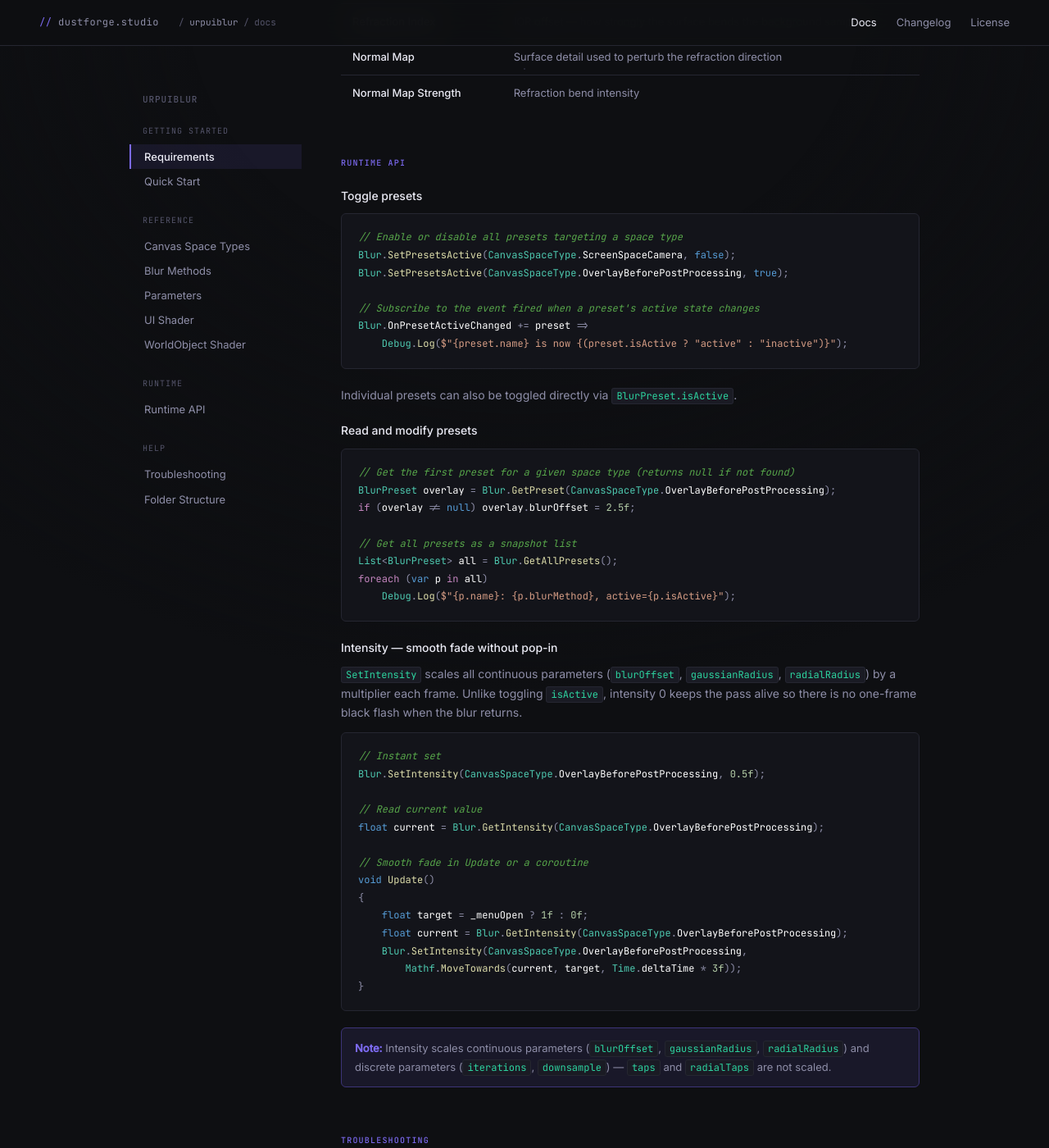
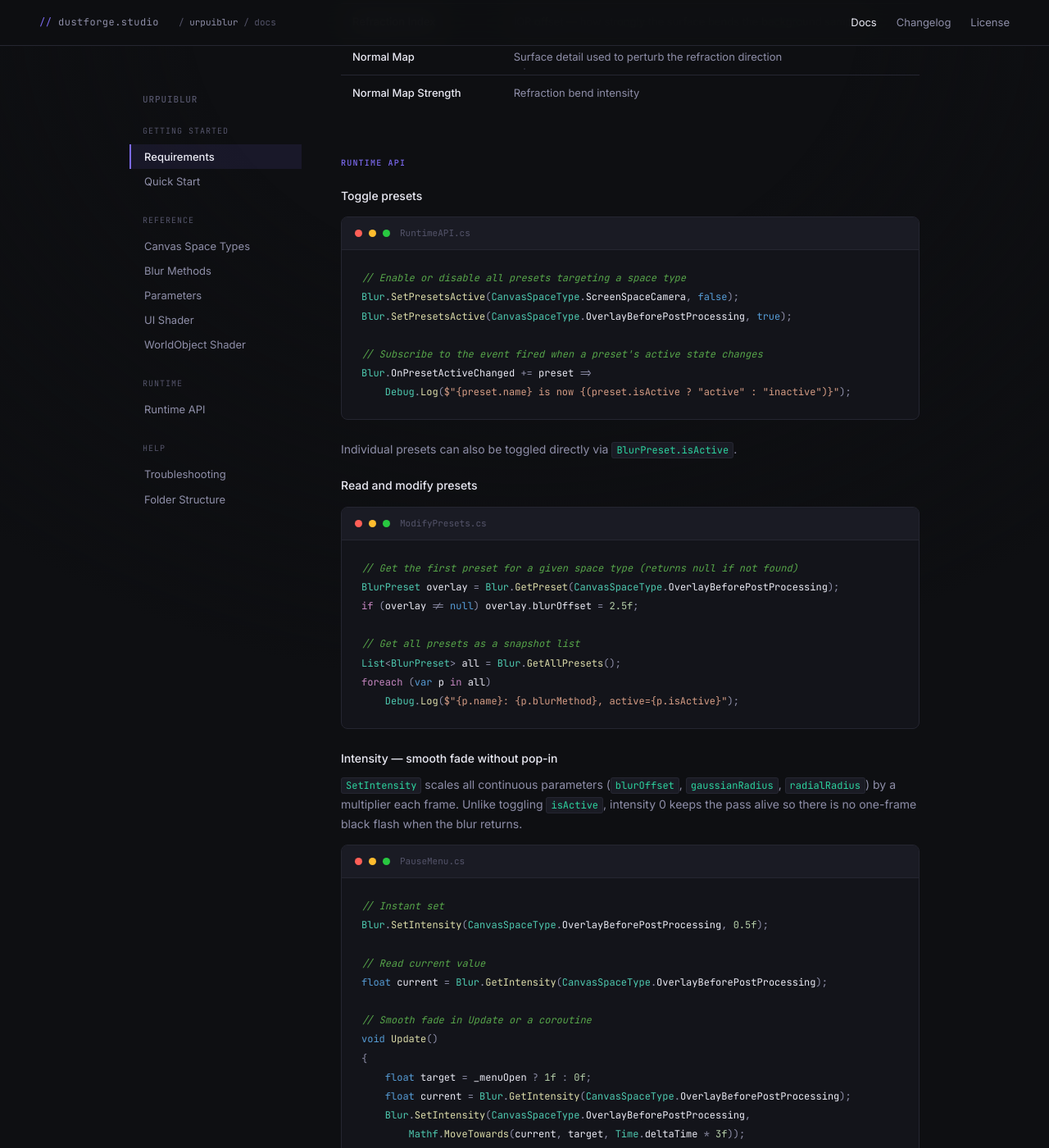
Before and after one commit to dustforgestudio/dustforgestudio.github.io, a Jekyll site: the page urpuiblur/docs/index.html, which Jekyll copies as it is, in a window 1280 px wide and 1400 px high, scrolled down 3966 px. Shown: the whole window at 82% size. Built offline with Jekyll 4.4.1, drawn with Linux system fonts in a browser that asks for light colours.

Commit message:
Update index.html

```diff
--- a/urpuiblur/docs/index.html
+++ b/urpuiblur/docs/index.html
@@ -282,17 +282,48 @@
             border: 1px solid var(--border);
         }
 
-        pre {
+        /* ── Code block styled like index (4).html ── */
+        .code-block {
             background: var(--bg-card);
             border: 1px solid var(--border);
-            border-radius: 6px;
-            padding: 18px 20px;
+            border-radius: 8px;
+            overflow: hidden;
+            margin: 14px 0 24px;
+        }
+
+        .code-header {
+            display: flex;
+            align-items: center;
+            gap: 8px;
+            padding: 10px 16px;
+            border-bottom: 1px solid var(--border);
+            background: var(--bg-card2);
+        }
+
+        .code-dot {
+            width: 9px;
+            height: 9px;
+            border-radius: 50%;
+        }
+
+        .code-filename {
             font-family: var(--mono);
-            font-size: 12px;
+            font-size: 11px;
+            color: var(--text-dim);
+            margin-left: 4px;
+        }
+
+        pre {
+            padding: 22px 24px;
+            overflow-x: auto;
+            font-family: var(--mono);
+            font-size: 12.5px;
+            line-height: 1.85;
             color: var(--text-muted);
-            overflow-x: auto;
-            margin: 10px 0 20px;
-            line-height: 1.8;
+            background: transparent;
+            border: none;
+            border-radius: 0;
+            margin: 0;
         }
 
             pre code {
@@ -302,42 +333,34 @@
                 color: inherit;
             }
 
-        /* ── C# Syntax Highlighting Classes (Visual Studio Dark Classic Style) ── */
-        .cs-keyword {
+        /* ── C# Syntax Highlighting Classes (Visual Studio Dark Style from main page) ── */
+        .cs-keyword, .kw {
             color: #569cd6;
             font-weight: normal;
         }
-        /* Blue (void, class, float, null, etc.) */
-        .cs-control {
+        .cs-control, .ct {
             color: #c586c0;
             font-weight: normal;
         }
-        /* Magenta/Pink (while, yield, return, if, foreach) */
-        .cs-type {
+        .cs-type, .cl {
             color: #4ec9b0;
         }
-        /* Teal (Blur, CanvasSpaceType, Time, etc.) */
-        .cs-string {
+        .cs-string, .st {
             color: #d69d85;
         }
-        /* Salmon String ("string") */
-        .cs-comment {
+        .cs-comment, .cm {
             color: #57a64a;
             font-style: italic;
         }
-        /* Green Comment (// comment) */
-        .cs-method {
+        .cs-method, .fn {
             color: #dcdcaa;
         }
-        /* Yellow/Gold MethodName() */
-        .cs-number {
+        .cs-number, .nu {
             color: #b5cea8;
         }
-        /* Pale Green Number (1f, 3f) */
-        .cs-identifier {
-            color: #ffffff;
+        .cs-identifier, .nm {
+            color: #eaeaf4;
         }
-        /* White for outstanding contrast */
 
         /* ── Section label ── */
         .section-label {
@@ -847,17 +870,32 @@
             <h2 id="runtime-api">Runtime API</h2>
             <h3>Toggle presets</h3>
 
-<pre><code></code><span class="cs-comment">// Enable or disable all presets targeting a space type</span>
+            <div class="code-block">
+                <div class="code-header">
+                    <div class="code-dot" style="background:#ff5f57"></div>
+                    <div class="code-dot" style="background:#febc2e"></div>
+                    <div class="code-dot" style="background:#28c840"></div>
+                    <span class="code-filename">RuntimeAPI.cs</span>
+                </div>
+<pre><code><span class="cs-comment">// Enable or disable all presets targeting a space type</span>
 <span class="cs-type">Blur</span>.<span class="cs-method">SetPresetsActive</span>(<span class="cs-type">CanvasSpaceType</span>.<span class="cs-identifier">ScreenSpaceCamera</span>, <span class="cs-keyword">false</span>);
 <span class="cs-type">Blur</span>.<span class="cs-method">SetPresetsActive</span>(<span class="cs-type">CanvasSpaceType</span>.<span class="cs-identifier">OverlayBeforePostProcessing</span>, <span class="cs-keyword">true</span>);
 
 <span class="cs-comment">// Subscribe to the event fired when a preset's active state changes</span>
 <span class="cs-type">Blur</span>.<span class="cs-identifier">OnPresetActiveChanged</span> += <span class="cs-identifier">preset</span> =>
     <span class="cs-type">Debug</span>.<span class="cs-method">Log</span>(<span class="cs-string">$"{preset.name} is now {(preset.isActive ? "active" : "inactive")}"</span>);</code></pre>
+            </div>
 
             <p>Individual presets can also be toggled directly via <code>BlurPreset.isActive</code>.</p>
             <h3>Read and modify presets</h3>
 
+            <div class="code-block">
+                <div class="code-header">
+                    <div class="code-dot" style="background:#ff5f57"></div>
+                    <div class="code-dot" style="background:#febc2e"></div>
+                    <div class="code-dot" style="background:#28c840"></div>
+                    <span class="code-filename">ModifyPresets.cs</span>
+                </div>
 <pre><code><span class="cs-comment">// Get the first preset for a given space type (returns null if not found)</span>
 <span class="cs-type">BlurPreset</span> <span class="cs-identifier">overlay</span> = <span class="cs-type">Blur</span>.<span class="cs-method">GetPreset</span>(<span class="cs-type">CanvasSpaceType</span>.<span class="cs-identifier">OverlayBeforePostProcessing</span>);
 <span class="cs-control">if</span> (<span class="cs-identifier">overlay</span> != <span class="cs-keyword">null</span>) <span class="cs-identifier">overlay</span>.<span class="cs-identifier">blurOffset</span> = <span class="cs-number">2.5f</span>;
@@ -866,10 +904,18 @@
 <span class="cs-type">List</span>&lt;<span class="cs-type">BlurPreset</span>&gt; <span class="cs-identifier">all</span> = <span class="cs-type">Blur</span>.<span class="cs-method">GetAllPresets</span>();
 <span class="cs-control">foreach</span> (<span class="cs-keyword">var</span> <span class="cs-identifier">p</span> <span class="cs-control">in</span> <span class="cs-identifier">all</span>)
     <span class="cs-type">Debug</span>.<span class="cs-method">Log</span>(<span class="cs-string">$"{p.name}: {p.blurMethod}, active={p.isActive}"</span>);</code></pre>
+            </div>
 
             <h3>Intensity — smooth fade without pop-in</h3>
             <p><code>SetIntensity</code> scales all continuous parameters (<code>blurOffset</code>, <code>gaussianRadius</code>, <code>radialRadius</code>) by a multiplier each frame. Unlike toggling <code>isActive</code>, intensity 0 keeps the pass alive so there is no one-frame black flash when the blur returns.</p>
 
+            <div class="code-block">
+                <div class="code-header">
+                    <div class="code-dot" style="background:#ff5f57"></div>
+                    <div class="code-dot" style="background:#febc2e"></div>
+                    <div class="code-dot" style="background:#28c840"></div>
+                    <span class="code-filename">PauseMenu.cs</span>
+                </div>
 <pre><code><span class="cs-comment">// Instant set</span>
 <span class="cs-type">Blur</span>.<span class="cs-method">SetIntensity</span>(<span class="cs-type">CanvasSpaceType</span>.<span class="cs-identifier">OverlayBeforePostProcessing</span>, <span class="cs-number">0.5f</span>);
 
@@ -884,6 +930,7 @@
     <span class="cs-type">Blur</span>.<span class="cs-method">SetIntensity</span>(<span class="cs-type">CanvasSpaceType</span>.<span class="cs-identifier">OverlayBeforePostProcessing</span>,
         <span class="cs-type">Mathf</span>.<span class="cs-method">MoveTowards</span>(<span class="cs-identifier">current</span>, <span class="cs-identifier">target</span>, <span class="cs-type">Time</span>.<span class="cs-identifier">deltaTime</span> * <span class="cs-number">3f</span>));
 }</code></pre>
+            </div>
             <div class="note"><strong>Note:</strong> Intensity scales continuous parameters (<code>blurOffset</code>, <code>gaussianRadius</code>, <code>radialRadius</code>) and discrete parameters (<code>iterations</code>, <code>downsample</code>) — <code>taps</code> and <code>radialTaps</code> are not scaled.</div>
 
             <h2 id="troubleshooting">Troubleshooting</h2>
@@ -941,6 +988,13 @@
             </div>
 
             <h2 id="folder-structure">Folder Structure</h2>
+            <div class="code-block">
+                <div class="code-header">
+                    <div class="code-dot" style="background:#ff5f57"></div>
+                    <div class="code-dot" style="background:#febc2e"></div>
+                    <div class="code-dot" style="background:#28c840"></div>
+                    <span class="code-filename">Project Structure</span>
+                </div>
 <pre><code>Assets/URPUIBlur/
 ├── Runtime/
 │   ├── Scripts/            Blur.cs, BlurPreset.cs, *BlurPass.cs
@@ -961,6 +1015,7 @@
 └── Documentation~/
     ├── CHANGELOG.md
     └── README.md</code></pre>
+            </div>
         </main>
     </div>
 
```
